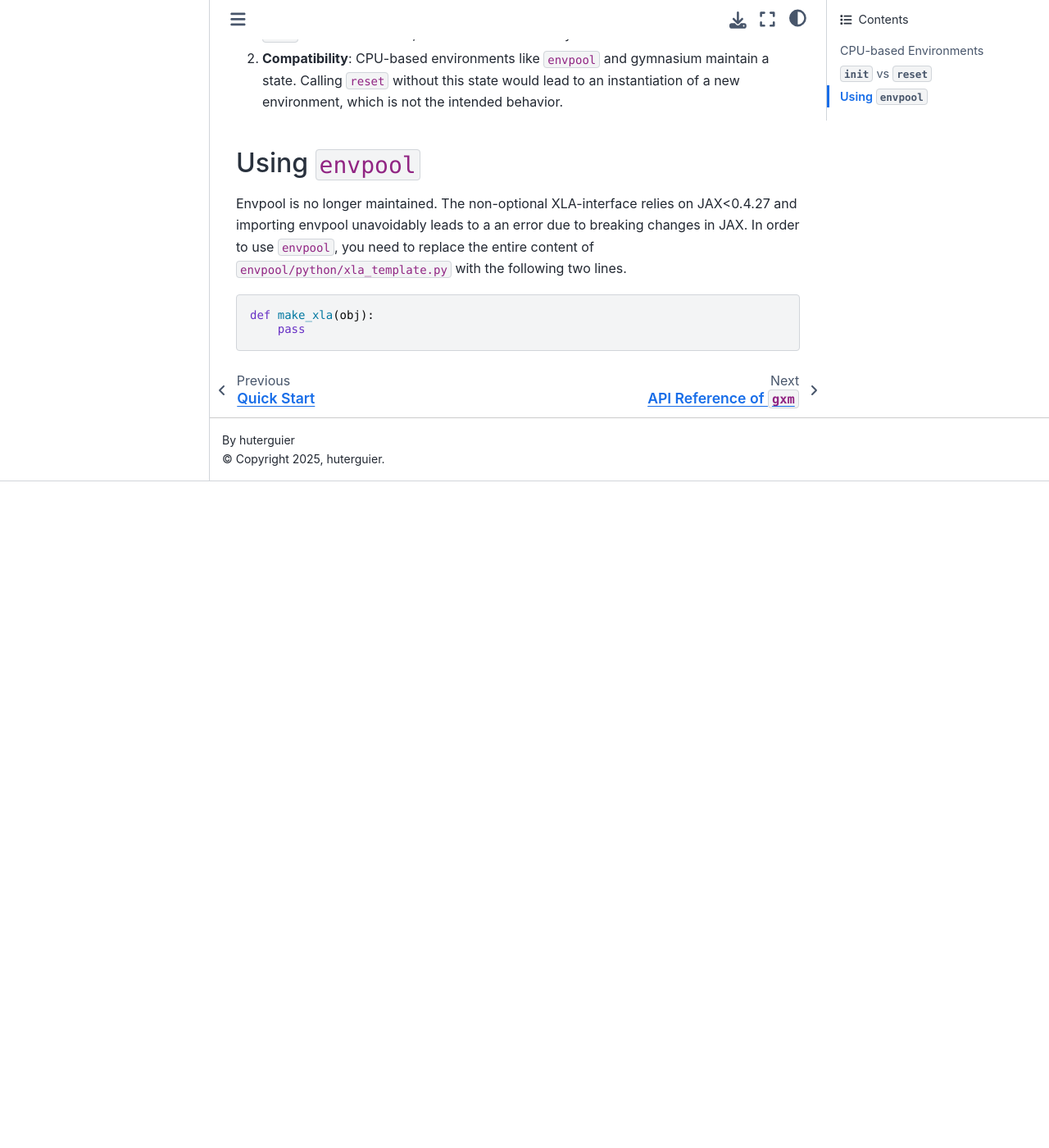
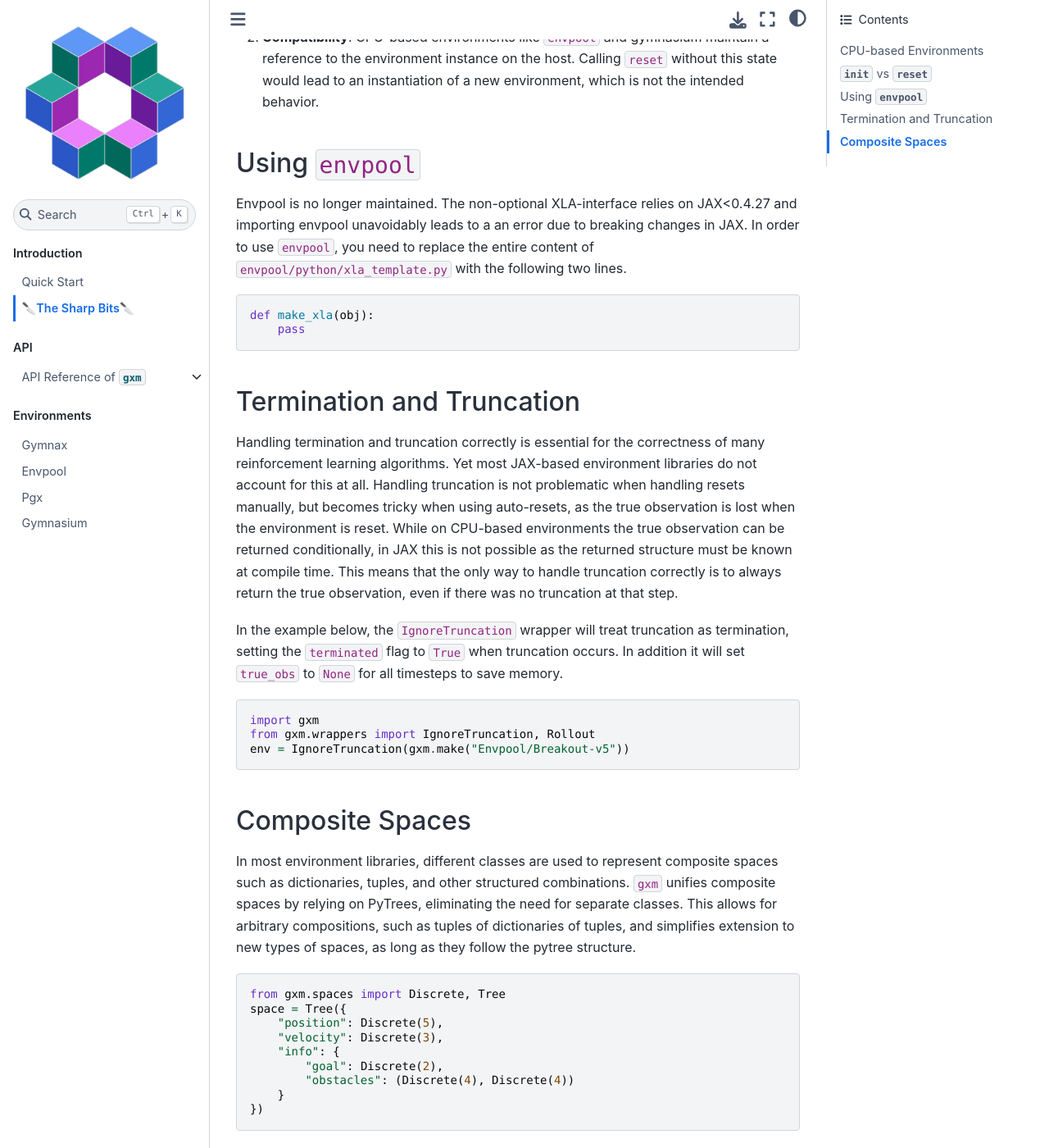
Before and after one commit to huterguier/gxm, a Sphinx documentation site: the page built from docs/the_sharp_bits.md, in a window 1280 px wide and 1400 px high, scrolled down 920 px. Shown: the whole window at 82% size. Built offline with Sphinx 7.4.7 and the Sphinx Book theme 1.1.4, drawn with Linux system fonts in a browser that asks for light colours; some web fonts are replaced; pages that are not in the unit, such as notebooks, are missing from menus; before the commit the page ends 1507 px from its top, so only the background shows below that; some of the changed text lies outside the part shown.

Commit message:
update docs

````diff
--- a/docs/the_sharp_bits.md
+++ b/docs/the_sharp_bits.md
@@ -21,18 +21,18 @@
 ```
 
 Usually this is not an issue, as environments are typically used in a sequential manner.
-However specialized algorithms, such as MCTS, are not compatible with these environments.
+However specialized algorithms, such as [MCTS](https://en.wikipedia.org/wiki/Monte_Carlo_tree_search), are not compatible with these environments.
 
 ## ``init`` vs ``reset``
 Typically, RL environments have a `reset` function that resets the environment to an initial state.
 In ``gxm``, there is a clear distinction between `init` and `reset`.
-- `init`: This function initializes the environment and returns the initial state. It is called once at the beginning of an episode.
+- `init`: This function initializes the environment and returns the initial state.
 - `reset`: This function resets the environment to a new initial state after an episode ends. It can be called multiple times during the lifecycle of an environment.
 
-This distinvtion is motivated by two reasons:
+This distinction is motivated by two key aspects:
 1. **Consistency**: Most JAX libraries use the ``init`` function to initialize states.
    By using `init` for the initial state, we maintain consistency with other JAX libraries.
-2. **Compatibility**: CPU-based environments like `envpool` and gymnasium maintain a state.
+2. **Compatibility**: CPU-based environments like `envpool` and gymnasium maintain a reference to the environment instance on the host.
    Calling ``reset`` without this state would lead to an instantiation of a new environment, which is not the intended behavior.
 
 ## Using ``envpool``
@@ -43,3 +43,34 @@
 def make_xla(obj):
     pass
 ```
+
+## Termination and Truncation
+Handling termination and truncation correctly is essential for the correctness of many reinforcement learning algorithms.
+Yet most JAX-based environment libraries do not account for this at all.
+Handling truncation is not problematic when handling resets manually, but becomes tricky when using auto-resets, as the true observation is lost when the environment is reset.
+While on CPU-based environments the true observation can be returned conditionally, in JAX this is not possible as the returned structure must be known at compile time.
+This means that the only way to handle truncation correctly is to always return the true observation, even if there was no truncation at that step.
+
+In the example below, the `IgnoreTruncation` wrapper will treat truncation as termination, setting the `terminated` flag to `True` when truncation occurs. In addition it will set `true_obs` to `None` for all timesteps to save memory.
+
+```python
+import gxm
+from gxm.wrappers import IgnoreTruncation, Rollout
+env = IgnoreTruncation(gxm.make("Envpool/Breakout-v5"))
+```
+
+## Composite Spaces
+In most environment libraries, different classes are used to represent composite spaces such as dictionaries, tuples, and other structured combinations.
+`gxm` unifies composite spaces by relying on PyTrees, eliminating the need for separate classes.
+This allows for arbitrary compositions, such as tuples of dictionaries of tuples, and simplifies extension to new types of spaces, as long as they follow the pytree structure.
+```python
+from gxm.spaces import Discrete, Tree
+space = Tree({
+    "position": Discrete(5),
+    "velocity": Discrete(3),
+    "info": {
+        "goal": Discrete(2),
+        "obstacles": (Discrete(4), Discrete(4))
+    }
+})
+```
````
Also changed, not shown: docs/index.md (+12 -2 lines).
